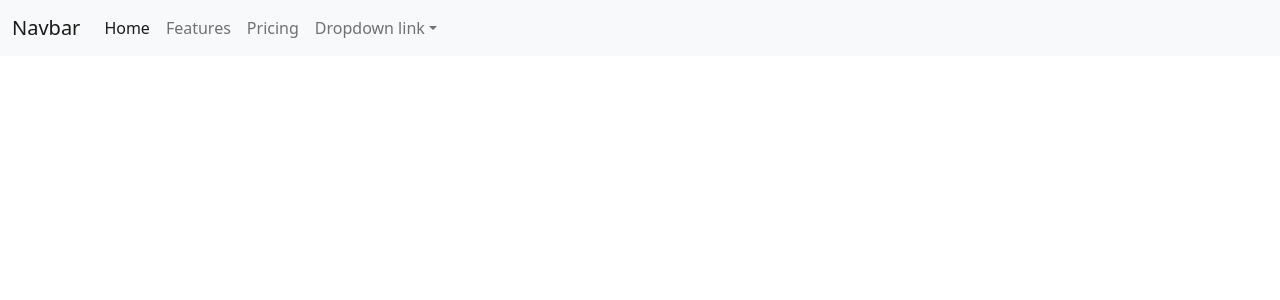
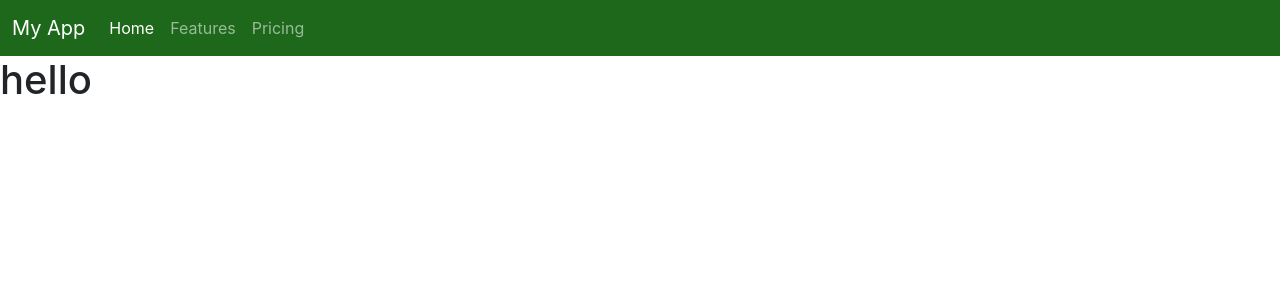
Before and after one commit to Marshnme/class-component-practice, a React (Create React App) app: page / in a window 1280 px wide. Shown: the top 300 px of the page. Built offline with nearby package versions, Linux system fonts and the light colour scheme.

Commit message:
Connecting components

```diff
--- a/src/App.js
+++ b/src/App.js
@@ -1,12 +1,17 @@
 
+import React,{ Component } from 'react';
 import './App.css';
+import MainContent from './MainContent';
 import NavBar from "./NavBar"
-function App() {
-  return (
-    <div className="App">
-      <NavBar/>
-    </div>
-  );
+class App extends Component{
+  render(){
+    return(
+      <>
+        <NavBar/>
+        <MainContent/>
+      </>
+    )
+  }
 }
 
 export default App;
--- /dev/null
+++ b/src/MainContent.js
@@ -0,0 +1,13 @@
+import React,{ Component } from "react";
+import NavBar from "./NavBar";
+
+
+class MainContent extends Component{
+    render(){
+        return(
+            <h1>hello</h1>
+        )
+    }
+}
+
+export default MainContent;
--- a/src/NavBar.js
+++ b/src/NavBar.js
@@ -1,35 +1,25 @@
-import { Component } from "react";
+import React,{ Component } from "react";
 
 class NavBar extends Component{
     render(){
         return(
             <div>
-                <nav class="navbar navbar-expand-lg navbar-light bg-light">
-  <div class="container-fluid">
-    <a class="navbar-brand" href="#">Navbar</a>
-    <button class="navbar-toggler" type="button" data-bs-toggle="collapse" data-bs-target="#navbarNavDropdown" aria-controls="navbarNavDropdown" aria-expanded="false" aria-label="Toggle navigation">
-      <span class="navbar-toggler-icon"></span>
+                <nav className="navbar navbar-expand-lg navbar-dark bg-dark navbar-style">
+  <div className="container-fluid">
+    <a className="navbar-brand" href="#">My App</a>
+    <button className="navbar-toggler" type="button" data-bs-toggle="collapse" data-bs-target="#navbarNavDropdown" aria-controls="navbarNavDropdown" aria-expanded="false" aria-label="Toggle navigation">
+      <span className="navbar-toggler-icon"></span>
     </button>
-    <div class="collapse navbar-collapse" id="navbarNavDropdown">
-      <ul class="navbar-nav">
-        <li class="nav-item">
-          <a class="nav-link active" aria-current="page" href="#">Home</a>
+    <div className="collapse navbar-collapse" id="navbarNavDropdown">
+      <ul className="navbar-nav">
+        <li className="nav-item">
+          <a className="nav-link active" aria-current="page" href="/#">Home</a>
         </li>
-        <li class="nav-item">
-          <a class="nav-link" href="#">Features</a>
+        <li className="nav-item">
+          <a className="nav-link" href="/#">Features</a>
         </li>
-        <li class="nav-item">
-          <a class="nav-link" href="#">Pricing</a>
-        </li>
-        <li class="nav-item dropdown">
-          <a class="nav-link dropdown-toggle" href="#" id="navbarDropdownMenuLink" role="button" data-bs-toggle="dropdown" aria-expanded="false">
-            Dropdown link
-          </a>
-          <ul class="dropdown-menu" aria-labelledby="navbarDropdownMenuLink">
-            <li><a class="dropdown-item" href="#">Action</a></li>
-            <li><a class="dropdown-item" href="#">Another action</a></li>
-            <li><a class="dropdown-item" href="#">Something else here</a></li>
-          </ul>
+        <li className="nav-item">
+          <a className="nav-link" href="/#">Pricing</a>
         </li>
       </ul>
     </div>
--- a/src/index.css
+++ b/src/index.css
@@ -14,6 +14,6 @@
 
 /*  */
 
-.highlight {
-  background-color: #80c0b5;
+.navbar-style {
+  background-color: #1d681a !important ;
 }
--- a/src/index.js
+++ b/src/index.js
@@ -1,12 +1,12 @@
 import React from 'react';
 import ReactDOM from 'react-dom';
-import './index.css';
 import App from './App';
 import reportWebVitals from './reportWebVitals';
 import "jquery";
 import "popper.js/dist/umd/popper"
 import "bootstrap/dist/js/bootstrap";
 import "bootstrap/dist/css/bootstrap.css";
+import './index.css';
 
 ReactDOM.render(
   <React.StrictMode>
```
